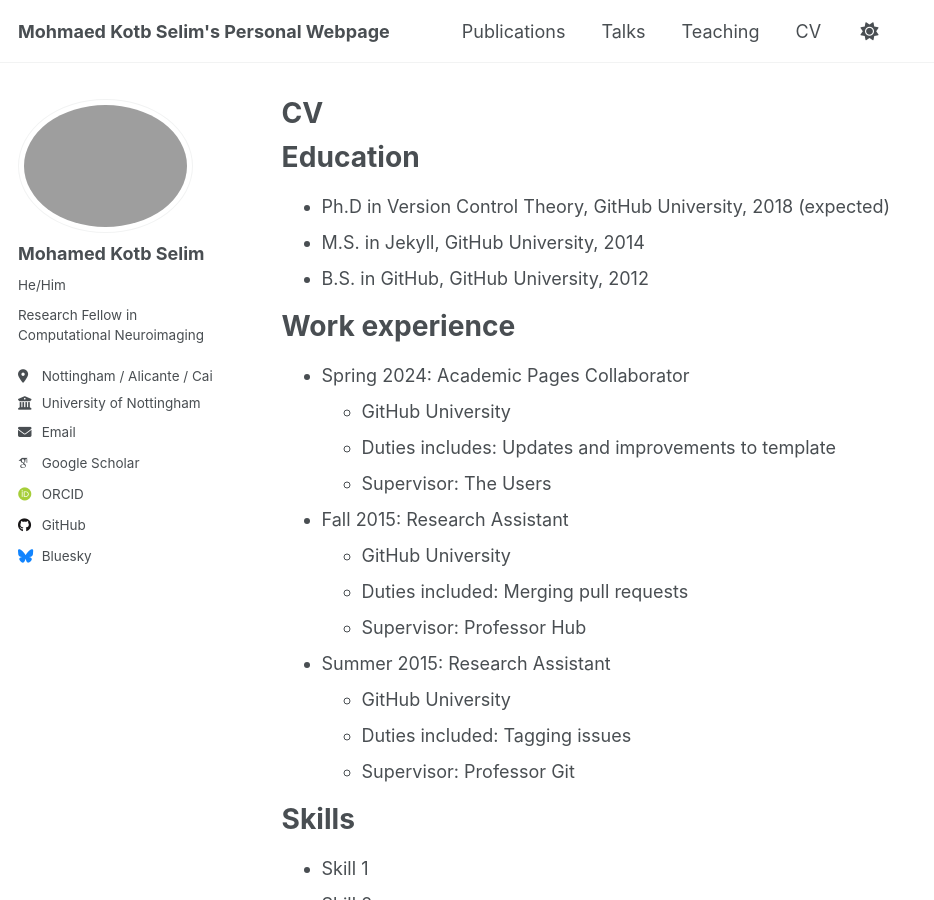
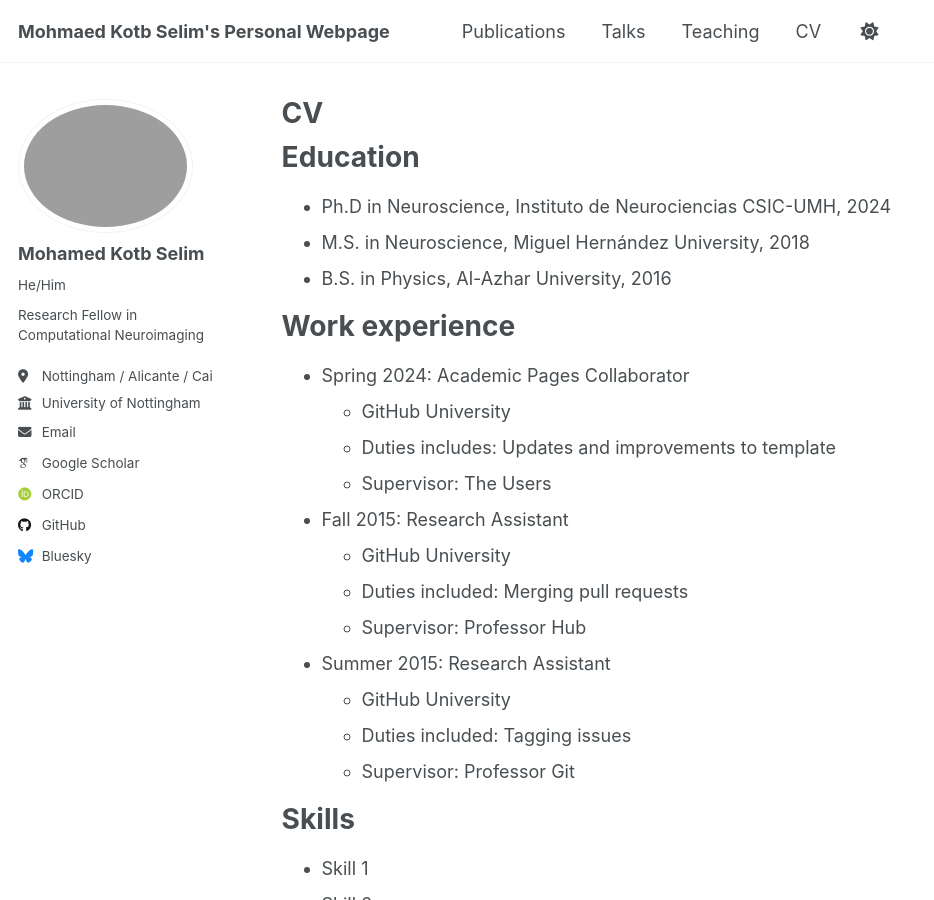
Before and after one commit to mokselim/mokselim.github.io, a Jekyll site: the page built from _pages/cv.md, in a window 1280 px wide and 900 px high. Shown: the whole window, without its empty margins (0-934 px from the left). Built offline with Jekyll 4.4.1, drawn with Linux system fonts in a browser that asks for light colours; some web fonts are replaced.

Commit message:
Update education section with new degrees

```diff
--- a/_pages/cv.md
+++ b/_pages/cv.md
@@ -11,9 +11,9 @@ redirect_from:
 
 Education
 ======
-* Ph.D in Version Control Theory, GitHub University, 2018 (expected)
-* M.S. in Jekyll, GitHub University, 2014
-* B.S. in GitHub, GitHub University, 2012
+* Ph.D in Neuroscience, Instituto de Neurociencias CSIC-UMH, 2024
+* M.S. in Neuroscience, Miguel Hernández University, 2018
+* B.S. in Physics, Al-Azhar University, 2016
 
 Work experience
 ======
```
